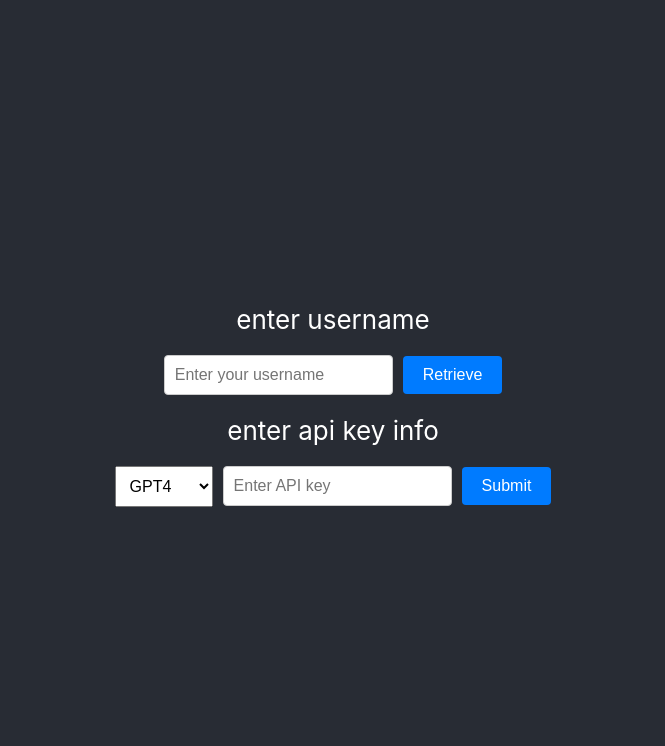
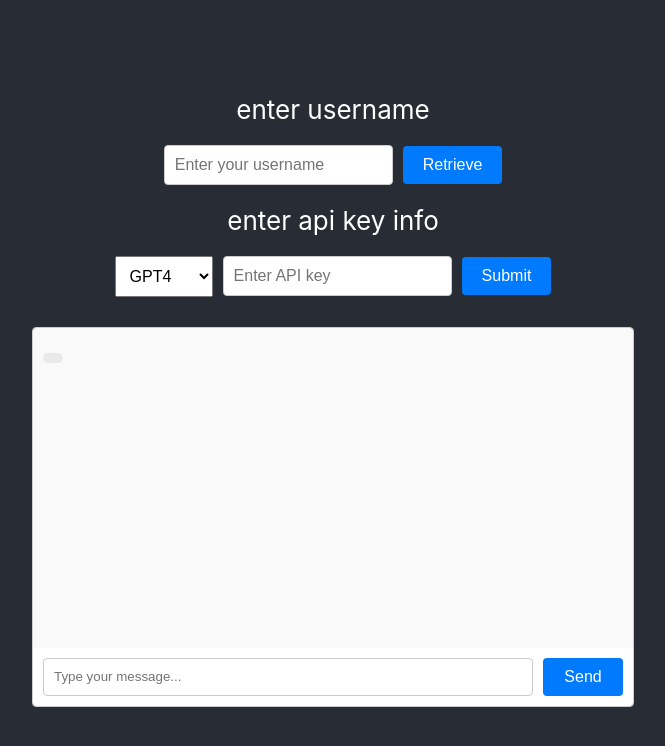
Before and after one commit to adityatadimeti/dynamic-llm, a React (Create React App) app: page / in a window 1280 px wide. Shown: the top 746 px of the page, without its empty margins (307-972 px from the left). Built offline with nearby package versions, Linux system fonts and the light colour scheme.

Commit message:
simple chat ui functionality

```diff
--- a/src/App.js
+++ b/src/App.js
@@ -72,6 +72,53 @@ export const YesNoQuestionContainer = styled.div`
   margin-top: 16px;
 `;
 
+const ChatContainer = styled.div`
+  width: 100%;
+  max-width: 600px;
+  margin: 20px auto;
+  border: 1px solid #ccc;
+  border-radius: 4px;
+  overflow: hidden;
+`;
+
+const ChatMessages = styled.div`
+  height: 300px;
+  overflow-y: auto;
+  padding: 10px;
+  background-color: #f9f9f9;
+`;
+
+const ChatInputContainer = styled.div`
+  display: flex;
+  padding: 10px;
+  background-color: #fff;
+`;
+
+const ChatInput = styled.input`
+  flex-grow: 1;
+  padding: 10px;
+  border: 1px solid #ccc;
+  border-radius: 4px;
+  margin-right: 10px;
+`;
+
+const ChatSendButton = styled(Button)`
+  width: 80px;
+`;
+
+const Message = styled.div`
+  margin-bottom: 10px;
+  ${props => props.isUser ? 'text-align: right;' : ''}
+`;
+
+const MessageContent = styled.span`
+  background-color: ${props => props.isUser ? '#007bff' : '#e9e9e9'};
+  color: ${props => props.isUser ? 'white' : 'black'};
+  padding: 5px 10px;
+  border-radius: 10px;
+  display: inline-block;
+`;
+
 function App() {
   const system_text =
     "You are a helpful assistant. You reply with very short answers.";
@@ -102,6 +149,10 @@ function App() {
   const [retrievePrevContext, setRetrievePreviousContext] = useState(false);
   const [prevChats, setPrevChats] = useState([]);
   const [prevResponses, setPrevResponses] = useState([]);
+
+  const [messages, setMessages] = useState([]);
+  const [inputMessage, setInputMessage] = useState("");
+
   // if the user exists, set the genmodel options to the keys in the user data
   useEffect(() => {
     if (Object.keys(userData).length > 0) {
@@ -362,6 +413,14 @@ function App() {
     setShowModelPlayground(true);
   };
 
+  const handleSendMessage = () => {
+    if (inputMessage.trim() !== "") {
+      setMessages([...messages, { role: "user", text: inputMessage }]);
+      setInputMessage("");
+      generateText();
+    }
+  };
+
   return (
     <div style={{ height: "100%" }}>
       <header className="App-header">
@@ -457,6 +516,38 @@ function App() {
             </div>
           </>
         ) : null}
+
+        {/* New Chat UI */}
+        <ChatContainer>
+          <ChatMessages>
+            {messages.map((msg, index) => (
+              <Message key={index} isUser={msg.role === "user"}>
+                <MessageContent isUser={msg.role === "user"}>
+                  <strong>{msg.role}: </strong>{msg.text}
+                </MessageContent>
+              </Message>
+            ))}
+            <Message isUser={false}>
+              <MessageContent isUser={false}>{modelOutput}</MessageContent>
+            </Message>
+          </ChatMessages>
+
+          <ChatInputContainer>
+            <ChatInput
+              type="text"
+              value={inputMessage}
+              onChange={(e) => {
+                setInputMessage(e.target.value); // Set the input message
+                handlePromptChange(e); // Additional functionality from handlePromptChange
+              }}
+              placeholder="Type your message..."
+            />
+            <ChatSendButton onClick={() => {
+              handleSendMessage();
+              generateText();
+            }}>Send</ChatSendButton>
+          </ChatInputContainer>
+        </ChatContainer>
       </header>
     </div>
   );
```
